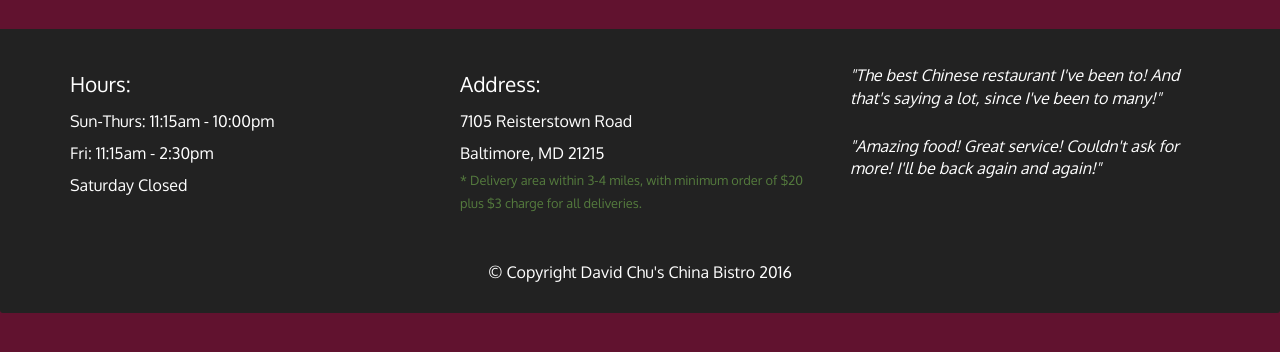
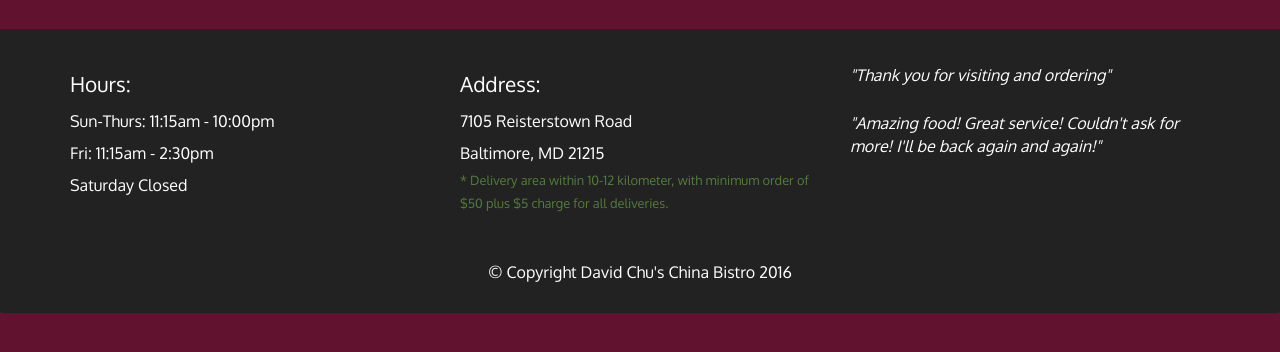
Before and after one commit to keshavsa/module5-solution, a plain HTML site: page mod5-sol/index.html in a window 1280 px wide. Shown: the part 214-566 px from the top of the page. Drawn offline with Linux system fonts and the light colour scheme; no server answers.

Commit message:
this is third attempt

```diff
--- a/mod5-sol/index.html
+++ b/mod5-sol/index.html
@@ -77,7 +77,7 @@
             <span class="glyphicon glyphicon-earphone"></span> 410-602-5008
         </a>
     </div>
-    <div id="xs-deliver" class="text-center visible-xs">* We Deliver</div>
+    <div id="xs-deliver" class="text-center visible-xs">* Call for delivery</div>
 
     <div id="main-content" class="container"></div>
 
@@ -90,11 +90,11 @@
                 </section>
                 <section id="address" class="col-sm-4">
                     <span>Address:</span><br> 7105 Reisterstown Road<br> Baltimore, MD 21215
-                    <p>* Delivery area within 3-4 miles, with minimum order of $20 plus $3 charge for all deliveries.</p>
+                    <p>* Delivery area within 10-12 kilometer, with minimum order of $50 plus $5 charge for all deliveries.</p>
                     <hr class="visible-xs">
                 </section>
                 <section id="testimonials" class="col-sm-4">
-                    <p>"The best Chinese restaurant I've been to! And that's saying a lot, since I've been to many!"</p>
+                    <p>"Thank you for visiting and ordering"</p>
                     <p>"Amazing food! Great service! Couldn't ask for more! I'll be back again and again!"</p>
                 </section>
             </div>
```
